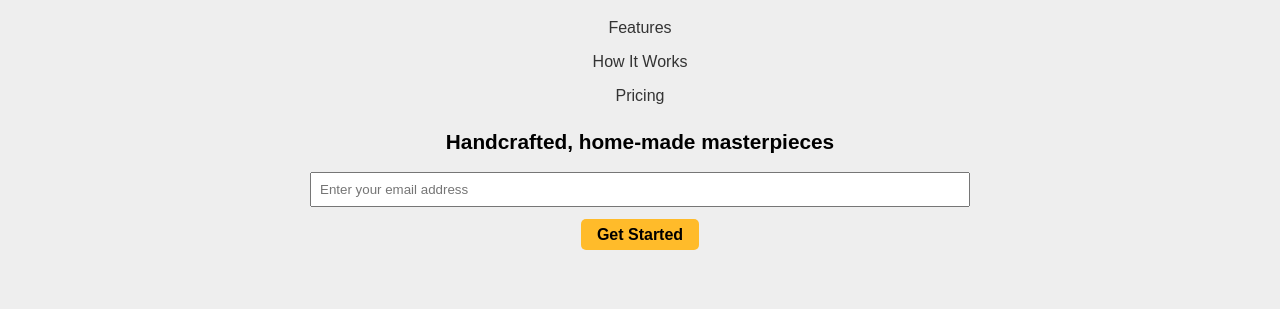
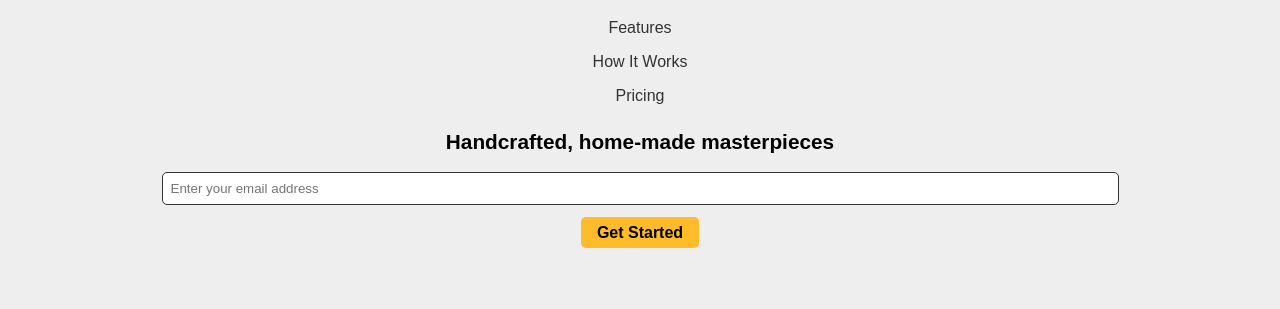
Before and after one commit to Stixxay606/fcc_projects, a plain HTML site: page product_landing_page/index.html in a window 1280 px wide. Shown: the part 99-408 px from the top of the page. Drawn offline with Linux system fonts and the light colour scheme.

Commit message:
changed border around cta__input

```diff
--- a/product_landing_page/css/style.css
+++ b/product_landing_page/css/style.css
@@ -76,10 +76,12 @@ a:hover {
 
 .cta__input {
   padding: 0.5rem;
-  width: 60%;
+  width: 87%;
   display: block;
   margin: 0 auto;
   margin-bottom: 0.8rem;
+  border: 1px solid #333333;
+  border-radius: 5px;
 }
 
 .btn {
```
